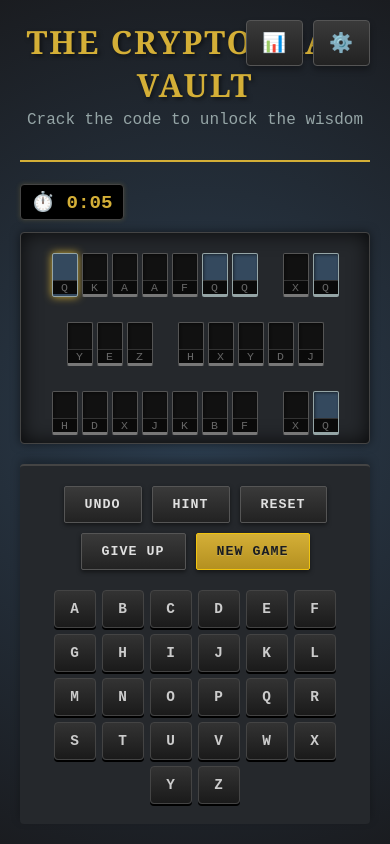
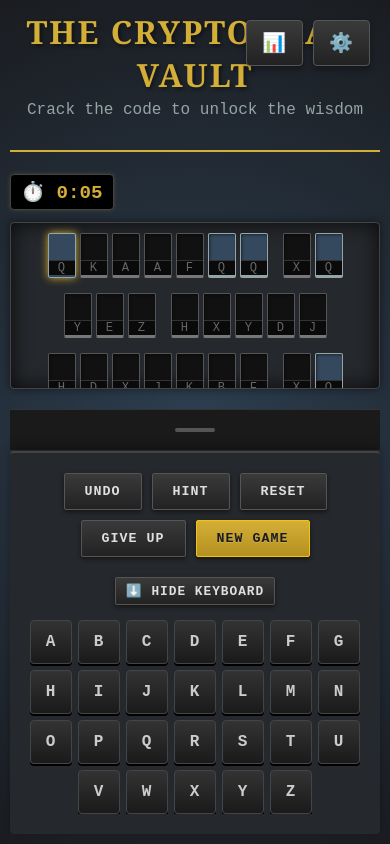
Before and after one commit to GrantKlein1/TheCryptogramVault, a React (Vite) app: page / in a window 390 px wide. Built offline with nearby package versions, Linux system fonts and the light colour scheme; no server answers.

Commit message:
added resizing features and mobile support enhancements

```diff
--- a/src/App.jsx
+++ b/src/App.jsx
@@ -5,9 +5,9 @@ import Keyboard from './components/Keyboard';
 import Controls from './components/Controls';
 import SettingsModal from './components/SettingsModal';
 import StatsModal from './components/StatsModal';
+import ResizeHandle from './components/ResizeHandle';
 import { fetchGameQuotes } from './lib/quoteService';
 import { generateCipher, encryptText, checkWin, ALPHABET, getMostFrequentEncryptedChars } from './lib/gameLogic';
-import { Analytics } from '@vercel/analytics/next';
 
 function App() {
     const [gameQuotes, setGameQuotes] = useState([]);
@@ -36,6 +36,10 @@ function App() {
     const [isHardMode, setIsHardMode] = useState(false);
     const [showTimer, setShowTimer] = useState(true);
     const [blockedChars, setBlockedChars] = useState(new Set()); // Set of encrypted chars that are currently blocked
+
+    // UI State
+    const [puzzleHeight, setPuzzleHeight] = useState(400); // Initial height in px
+    const [isKeyboardVisible, setIsKeyboardVisible] = useState(true);
 
     // Initialize quotes on mount
     useEffect(() => {
@@ -247,6 +251,20 @@ function App() {
     }, [isWon, handleSelectLetter, handleDelete, focusedIndex, encryptedQuote]);
 
 
+    // Resize Logic
+    const handleResize = useCallback((deltaY) => {
+        setPuzzleHeight(prevHeight => {
+            const newHeight = prevHeight + deltaY;
+            // Min 200px, Max 800px (or adjust as needed)
+            return Math.min(Math.max(newHeight, 200), 800);
+        });
+    }, []);
+
+    const toggleKeyboard = () => {
+        setIsKeyboardVisible(!isKeyboardVisible);
+    };
+
+
     const handleUndo = () => {
         if (history.length === 0 || isWon) return;
         const previous = history[history.length - 1];
@@ -323,7 +341,7 @@ function App() {
                 </div>
             )}
 
-            <div className="game-area">
+            <div className="game-area" style={{ height: `${puzzleHeight}px` }}>
                 <PuzzleBoard
                     encryptedText={encryptedQuote}
                     userGuesses={userGuesses}
@@ -334,6 +352,8 @@ function App() {
                 />
             </div>
 
+            <ResizeHandle onResize={handleResize} />
+
             <div className="interaction-area">
                 <Controls
                     onUndo={handleUndo}
@@ -342,11 +362,20 @@ function App() {
                     onNewGame={startNewGame}
                     onGiveUp={handleGiveUp}
                 />
-                <Keyboard
-                    onSelectLetter={handleSelectLetter}
-                    selectedLetter={null}
-                    usedLetters={usedLetters}
-                />
+
+                <div className="keyboard-controls">
+                    <button className="sm-btn" onClick={toggleKeyboard}>
+                        {isKeyboardVisible ? '⬇️ Hide Keyboard' : '⬆️ Show Keyboard'}
+                    </button>
+                </div>
+
+                <div className={`keyboard-container ${isKeyboardVisible ? 'visible' : 'hidden'}`}>
+                    <Keyboard
+                        onSelectLetter={handleSelectLetter}
+                        selectedLetter={null}
+                        usedLetters={usedLetters}
+                    />
+                </div>
             </div>
 
             <SettingsModal
@@ -362,7 +391,6 @@ function App() {
                 onClose={() => setIsStatsOpen(false)}
                 gameTimes={gameTimes}
             />
-            <Analytics />
         </div>
     );
 }
--- /dev/null
+++ b/src/components/ResizeHandle.jsx
@@ -0,0 +1,52 @@
+import React, { useState, useEffect } from 'react';
+
+const ResizeHandle = ({ onResize }) => {
+    const handleMouseDown = (e) => {
+        e.preventDefault();
+
+        const startY = e.clientY;
+
+        const handleMouseMove = (moveEvent) => {
+            const deltaY = moveEvent.clientY - startY;
+            onResize(deltaY);
+        };
+
+        const handleMouseUp = () => {
+            window.removeEventListener('mousemove', handleMouseMove);
+            window.removeEventListener('mouseup', handleMouseUp);
+        };
+
+        window.addEventListener('mousemove', handleMouseMove);
+        window.addEventListener('mouseup', handleMouseUp);
+    };
+
+    const handleTouchStart = (e) => {
+        const startY = e.touches[0].clientY;
+
+        const handleTouchMove = (moveEvent) => {
+            const deltaY = moveEvent.touches[0].clientY - startY;
+            onResize(deltaY);
+        };
+
+        const handleTouchEnd = () => {
+            window.removeEventListener('touchmove', handleTouchMove);
+            window.removeEventListener('touchend', handleTouchEnd);
+        };
+
+        window.addEventListener('touchmove', handleTouchMove, { passive: false });
+        window.addEventListener('touchend', handleTouchEnd);
+    };
+
+    return (
+        <div
+            className="resize-handle"
+            onMouseDown={handleMouseDown}
+            onTouchStart={handleTouchStart}
+            role="separator"
+        >
+            <div className="resize-line"></div>
+        </div>
+    );
+};
+
+export default ResizeHandle;
--- a/src/index.css
+++ b/src/index.css
@@ -200,6 +200,33 @@ body {
     background: #0a0a0a;
 }
 
+/* Resize Handle */
+.resize-handle {
+    height: 15px;
+    background: #1a1a1a;
+    display: flex;
+    align-items: center;
+    justify-content: center;
+    cursor: row-resize;
+    border-top: 1px solid #333;
+    border-bottom: 1px solid #333;
+    transition: background 0.2s;
+    touch-action: none;
+    /* Critical for touch dragging */
+}
+
+.resize-handle:hover,
+.resize-handle:active {
+    background: #2a2a2a;
+}
+
+.resize-line {
+    width: 40px;
+    height: 4px;
+    background-color: #555;
+    border-radius: 2px;
+}
+
 .interaction-area {
     background: var(--panel-bg);
     padding: 20px;
@@ -252,6 +279,34 @@ button.primary {
 button.primary:hover {
     background: linear-gradient(to bottom, #f1c40f, #d4af37);
     box-shadow: 0 0 10px rgba(212, 175, 55, 0.4);
+}
+
+.sm-btn {
+    padding: 5px 10px;
+    font-size: 0.8rem;
+    margin-bottom: 10px;
+}
+
+.keyboard-controls {
+    display: flex;
+    justify-content: center;
+    margin-bottom: 5px;
+}
+
+.keyboard-container {
+    overflow: hidden;
+    transition: max-height 0.3s ease-in-out, opacity 0.3s ease-in-out;
+}
+
+.keyboard-container.visible {
+    opacity: 1;
+    max-height: 300px;
+    /* Adjust if keyboard is taller */
+}
+
+.keyboard-container.hidden {
+    opacity: 0;
+    max-height: 0;
 }
 
 .keyboard {
@@ -320,15 +375,39 @@ button.primary:hover {
 }
 
 @media (max-width: 600px) {
+    .app-container {
+        padding: 10px;
+        height: 100vh;
+        /* Ensure full viewport height */
+    }
+
     .letter-slot {
-        width: 24px;
-        font-size: 0.9rem;
+        width: 26px;
+        /* Slightly larger targets */
+        font-size: 0.95rem;
     }
 
     .key {
-        width: 30px;
-        height: 38px;
-        font-size: 0.9rem;
+        width: 32px;
+        /* Easier to tap */
+        height: 44px;
+        font-size: 1rem;
+    }
+
+    .puzzle-board {
+        gap: 15px;
+        /* Reduce gap to fit more */
+    }
+
+    .game-area {
+        padding: 10px;
+        /* Less padding on mobile */
+    }
+
+    .resize-handle {
+        padding: 10px 0;
+        /* Larger touch target */
+        height: 20px;
     }
 }
 
```
